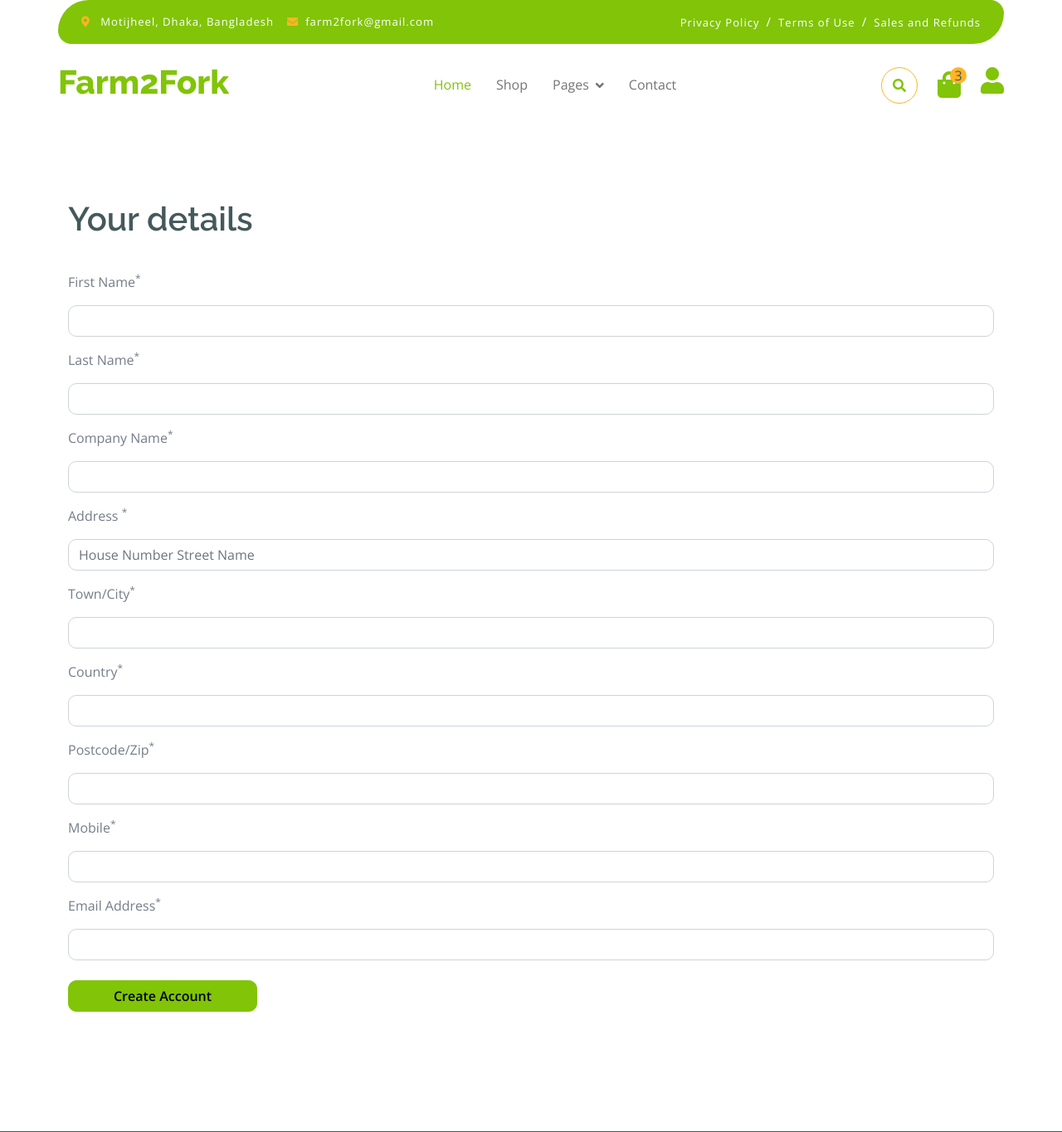
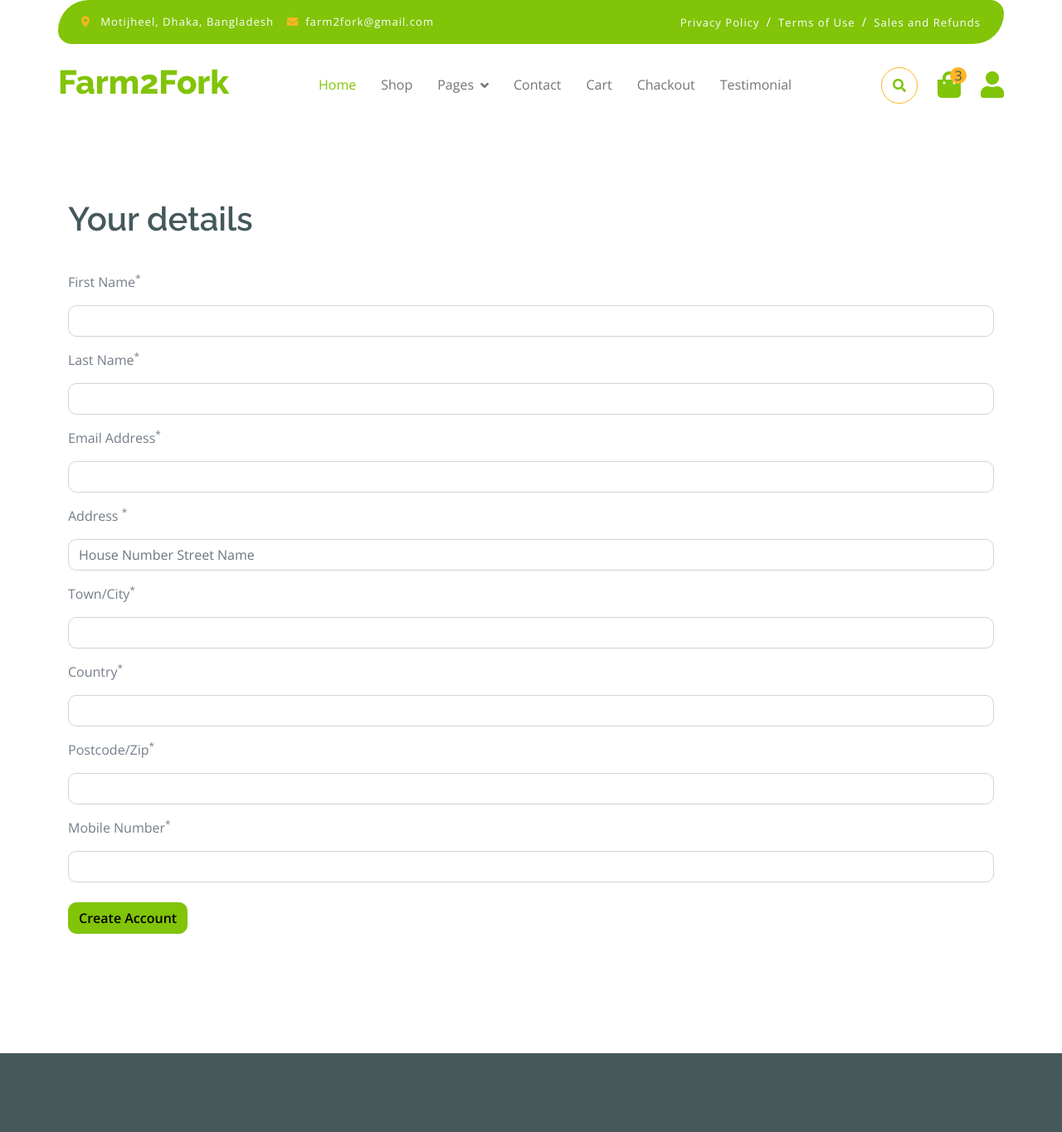
Before and after one commit to pritom-bod/Farm2Fork-Ecommerce-Site-, a Django app: page /profile/ in a window 1280 px wide. Shown: the top 1365 px of the page at 83% size. Run offline with Django 5.2, Linux system fonts and the light colour scheme; some libraries are stand-ins or nearby versions.

Commit message:
design problem solved

```diff
--- a/Farm2Fork/Farm2Fork/settings.py
+++ b/Farm2Fork/Farm2Fork/settings.py
@@ -31,13 +31,14 @@
 # Application definition
 
 INSTALLED_APPS = [
-    'shop',
+
     'django.contrib.admin',
     'django.contrib.auth',
     'django.contrib.contenttypes',
     'django.contrib.sessions',
     'django.contrib.messages',
     'django.contrib.staticfiles',
+    'shop',
 ]
 
 MIDDLEWARE = [
--- a/Farm2Fork/shop/templates/shop/base.html
+++ b/Farm2Fork/shop/templates/shop/base.html
@@ -66,13 +66,14 @@
                             <div class="nav-item dropdown">
                                 <a href="#" class="nav-link dropdown-toggle" data-bs-toggle="dropdown">Pages</a>
                                 <div class="dropdown-menu m-0 bg-secondary rounded-0">
-                                    <a href="{% url "cart" %}" class="dropdown-item">Cart</a>
-                                    <a href="{% url "chackout" %}" class="dropdown-item">Chackout</a>
-                                    <a href="{% url "testimonial" %}" class="dropdown-item">Testimonial</a>
+
                                     <a href="{% url "404-page" %}" class="dropdown-item">404 Page</a>
                                 </div>
                             </div>
                             <a href="{% url "contact" %}" class="nav-item nav-link">Contact</a>
+                            <a href="{% url "cart" %}" class="nav-item nav-link">Cart</a>
+                            <a href="{% url "chackout" %}" class="nav-item nav-link">Chackout</a>
+                            <a href="{% url "testimonial" %}" class="nav-item nav-link">Testimonial</a>
                         </div>
                         <div class="d-flex m-3 me-0">
                             <button class="btn-search btn border border-secondary btn-md-square rounded-circle bg-white me-4" data-bs-toggle="modal" data-bs-target="#searchModal"><i class="fas fa-search text-primary"></i></button>
@@ -80,7 +81,7 @@
                                 <i class="fa fa-shopping-bag fa-2x"></i>
                                 <span class="position-absolute bg-secondary rounded-circle d-flex align-items-center justify-content-center text-dark px-1" style="top: -5px; left: 15px; height: 20px; min-width: 20px;">3</span>
                             </a>
-                            <div class="nav-item dropdown">
+                            <div class="nav-item dropdown d-flex">
                                 <a href="#" class="my-auto" data-bs-toggle="dropdown">
                                      <i class="fas fa-user fa-2x"></i>
                                 </a>
--- a/Farm2Fork/shop/templates/shop/login.html
+++ b/Farm2Fork/shop/templates/shop/login.html
@@ -17,7 +17,7 @@
                 <small><a href="#">Forgot Password ?</a></small> <br>
                 <input type="submit" class="btn btn-primary mt-4" value="Login">
                 <br>
-                <div class="text-center text-primary fw-bold"><small>New to aiQuestFashion ? <a
+                <div class="text-center text-primary fw-bold"><small>New to Farm2Fork? <a
                             href="{% url 'registration' %}" class="text-danger">Create an Account</a> </small>
                 </div>
                 {% if form.non_field_errors %}
--- a/Farm2Fork/shop/templates/shop/profile.html
+++ b/Farm2Fork/shop/templates/shop/profile.html
@@ -7,57 +7,53 @@
  <div class="container-fluid py-5">
             <div class="container py-5">
                 <h1 class="mb-4">Your details</h1>
-                <form action="#">
+
                     <div class="row g-5">
                         <div class="col-md-12 col-lg-12 col-xl-12">
                             <div class="row">
-                                <form method='POST'>
+                                <form method='POST' action="{% url "profile" %}">
                                     {% csrf_token %}
                                     <div class="col-md-12 col-lg-12">
                                     <div class="form-item w-100">
                                         <label class="form-label my-3">First Name<sup>*</sup></label>
-                                        <input type="text" class="form-control">
+                                        <input type="text" name="firstname"  class="form-control">
                                     </div>
                                 </div>
                                 <div class="col-md-12 col-lg-12">
                                     <div class="form-item w-100">
                                         <label class="form-label my-3">Last Name<sup>*</sup></label>
-                                        <input type="text" class="form-control">
+                                        <input type="text" name="lastname" class="form-control">
                                     </div>
                                 </div>
                             </div>
                             <div class="form-item">
-                                <label class="form-label my-3">Company Name<sup>*</sup></label>
-                                <input type="text" class="form-control">
+                                <label class="form-label my-3">Email Address<sup>*</sup></label>
+                                <input type="text" name="email" class="form-control">
                             </div>
                             <div class="form-item">
                                 <label class="form-label my-3">Address <sup>*</sup></label>
-                                <input type="text" class="form-control" placeholder="House Number Street Name">
+                                <input type="text" name="address" class="form-control" placeholder="House Number Street Name">
                             </div>
                             <div class="form-item">
                                 <label class="form-label my-3">Town/City<sup>*</sup></label>
-                                <input type="text" class="form-control">
+                                <input type="text" name="city" class="form-control">
                             </div>
                             <div class="form-item">
                                 <label class="form-label my-3">Country<sup>*</sup></label>
-                                <input type="text" class="form-control">
+                                <input type="text" name="country" class="form-control">
                             </div>
                             <div class="form-item">
                                 <label class="form-label my-3">Postcode/Zip<sup>*</sup></label>
-                                <input type="text" class="form-control">
+                                <input type="text" name="postcode" class="form-control">
                             </div>
                             <div class="form-item">
-                                <label class="form-label my-3">Mobile<sup>*</sup></label>
-                                <input type="tel" class="form-control">
+                                <label class="form-label my-3">Mobile Number<sup>*</sup></label>
+                                <input type="tel" name="mobile" class="form-control">
                             </div>
-                            <div class="form-item">
-                                <label class="form-label my-3">Email Address<sup>*</sup></label>
-                                <input type="email" class="form-control">
-                            </div>
+
                           <br>
-                            <input class='btn btn-primary ' value='Create Account'>
-
-                                </form>
+                             <input class='btn btn-primary' type='submit' value='Create Account'>
+                            </form>
                         </div>
                     </div>
                 </div>
--- a/Farm2Fork/shop/urls.py
+++ b/Farm2Fork/shop/urls.py
@@ -20,5 +20,7 @@
     path('Registration/', views.userregistration.as_view(), name='registration'),
     path('account/Login/',auth_view.LoginView.as_view(template_name='shop/login.html', authentication_form=LoginForm),name='login'),
     path('logout/', auth_view.LogoutView.as_view(next_page='login'), name='logout'),
-    path('password-change/',auth_view.PasswordChangeView.as_view(template_name='shop/passwordchange.html', form_class=PassChangeForm, success_url ='/Password change Done'), name='passwordchange'),
+    path('password-change/',auth_view.PasswordChangeView.as_view(template_name='shop/passwordchange.html', form_class=PassChangeForm, success_url ='/passwordchangedone'), name='passwordchange'),
+    path('passwordchangedone/', auth_view.PasswordChangeView.as_view(template_name='shop/passwordchangedone.html'), name='passwordchangedone'),
+
 ]+ static(settings.MEDIA_URL, document_root=settings.MEDIA_ROOT)
--- a/Farm2Fork/shop/views.py
+++ b/Farm2Fork/shop/views.py
@@ -1,5 +1,5 @@
 from django.shortcuts import render
-from .models import Product
+from .models import Product, UserProfile
 from django.views import View
 from django.contrib import messages
 from .forms import UserRegForm, LoginForm, PassChangeForm
@@ -35,13 +35,13 @@
     elif data == 'meat':
         products = Product.objects.filter(category='M')
 
-    price = request.GET.get('price')  # Price from GET request (slider)
+    price = request.GET.get('price')
     if price:
         try:
             price = int(price)
-            products = products.filter(discounted_price__lte=price)  # Filter products under or equal to selected price
+            products = products.filter(discounted_price__lte=price)  # Filter products# by tk
         except ValueError:
-            pass  # In case of invalid input, just ignore
+            pass
 
     return render(request, 'shop/shop.html', {
         'products': products
@@ -69,6 +69,20 @@
 def E_page(request):
     return render(request, 'shop/404.html')
 def Profile(request):
+    if request.method == 'POST':
+        first_name =  request.POST.get('firstname')
+        last_name =  request.POST.get('lastname')
+        email = request.POST.get('email')
+        address = request.POST.get('address')
+        city = request.POST.get('city')
+        country = request.POST.get('country')
+        postcode = request.POST.get('postcode')
+        mobile = request.POST.get('mobile')
+
+        Profile = UserProfile(first_name=first_name, last_name=last_name, email=email, address=address, city=city, country=country, postcode=postcode, number=mobile)
+        Profile.save()
+        return render(request, 'shop/profile.html', {'userprofile':Profile})
+
     return render(request, 'shop/profile.html')
 
 class userregistration(View):
```
Also changed, not shown: Farm2Fork/shop/admin.py (+6 -1 lines), Farm2Fork/shop/models.py (+13 -0 lines), Farm2Fork/shop/templates/shop/passwordchangedone.html (added, +26 -0 lines), Farm2Fork/db.sqlite3, Farm2Fork/media/product_image/bread.jpeg (added), Farm2Fork/media/product_image/chicken.jpg (added), Farm2Fork/media/product_image/gajor.jpeg (added), Farm2Fork/media/product_image/gajor_TfFkASp.jpeg (added), Farm2Fork/media/product_image/ilish.jpeg (added), Farm2Fork/shop/migrations/0002_userprofile_alter_product_category.py (added).
